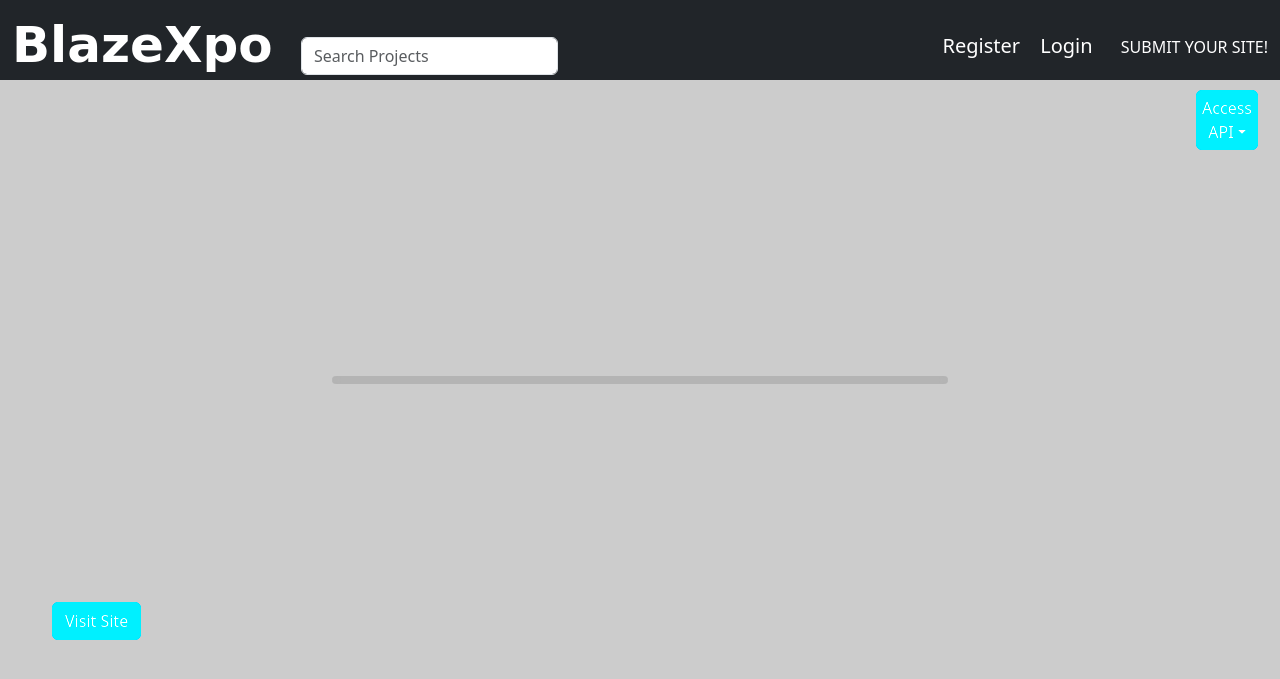
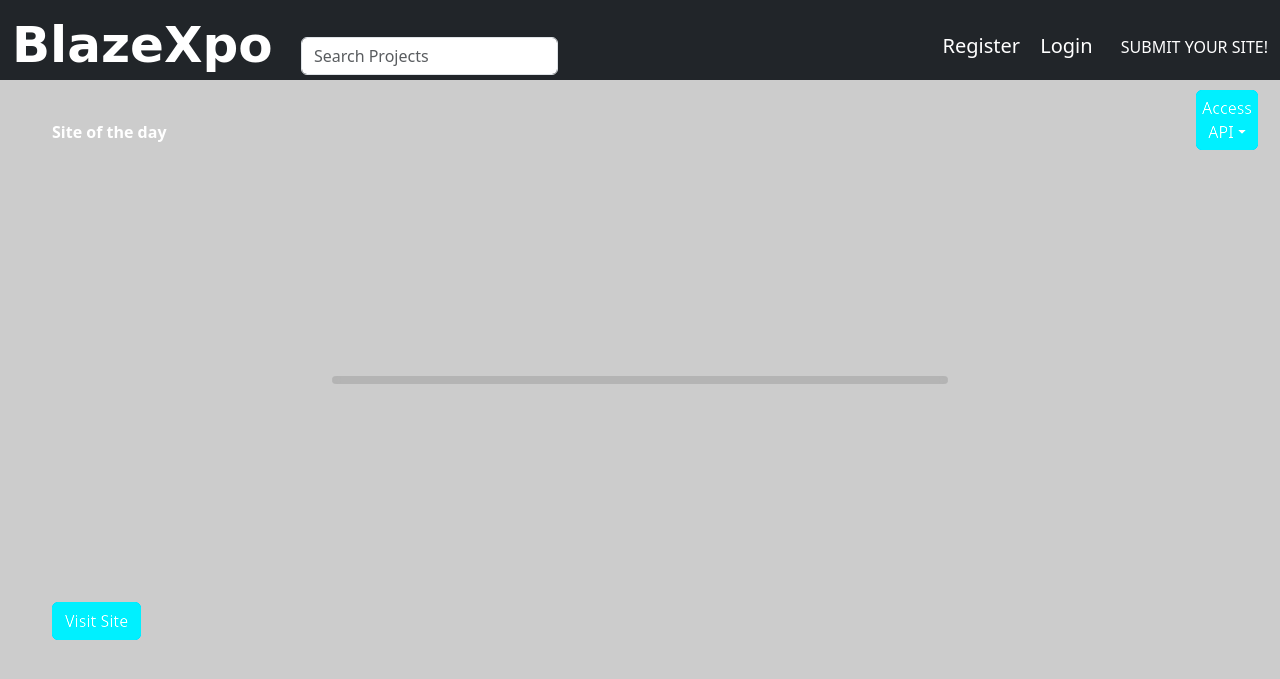
Before and after one commit to Vonmak/blazeXpo, a Django app: template expo/templates/index.html in a window 1280 px wide; the page is wider, and only the part inside the window is pictured. Shown: the top 679 px of that part. Run offline with Django 4.2, Linux system fonts and the light colour scheme; the template is opened without the code that fills it: values that come from a table or form of the project are taken from there, others are empty; some libraries are stand-ins or nearby versions; some web fonts are replaced.

Commit message:
updated the index page.

```diff
--- a/expo/templates/index.html
+++ b/expo/templates/index.html
@@ -7,9 +7,9 @@
     <div class="col-md-3 index1">
       <div class="container text-white">
         <strong>
-          {% comment %} <a class="text-white" href="{% url 'project' project.project_name%}"
+          <a class="text-white" href="{% url 'project' project.project_name%}"
             >Site of the day</a
-          > {% endcomment %}
+          >
         </strong>
         <small>{{project.date|date}}</small>
       </div>
@@ -24,13 +24,13 @@
     <div class="col-md-6 index2">
       <div class="index-card">
         <h1 class="text-white" style="filter: brightness(100%)">
-          {% comment %} <strong>
+          <strong>
             <a
               href="{% url 'project' project.project_name %}"
               class="text-white"
               >{{ project.project_name|title }}</a
             ></strong
-          > {% endcomment %}
+          >
         </h1>
 
         {% for rating in project.ratings.all %} {% if forloop.counter is project.ratings.all.count %}
```
